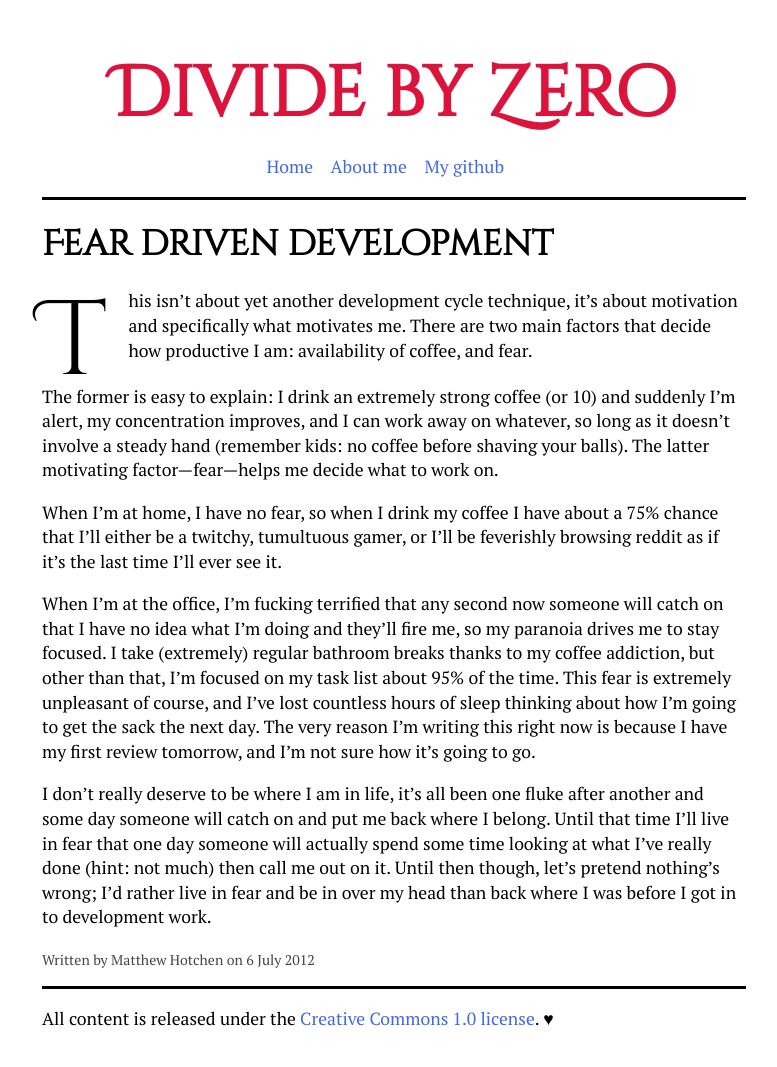
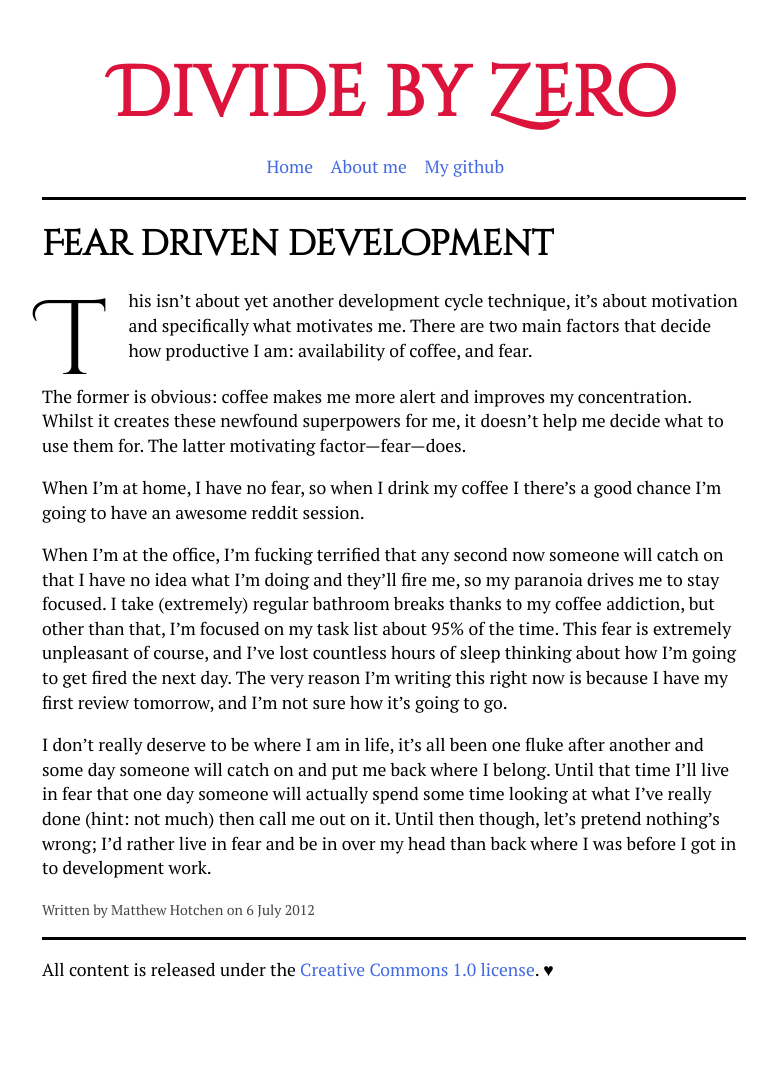
Before and after one commit to mhotchen/mhotchen.github.io, a Jekyll site: the page built from _posts/2012-07-06-fear-driven-development.markdown, in a window 1280 px wide. Shown: the whole page, without its empty margins (246-1023 px from the left). Built offline with Jekyll 4.4.1, drawn with Linux system fonts in a browser that asks for light colours; after the commit the page ends 1018 px from its top, so only the background shows below that.

Commit message:
Rewording the FDD post slightly to get rid of some of the childishness (I guess I've grown up a bit)

```diff
--- a/_posts/2012-07-06-fear-driven-development.markdown
+++ b/_posts/2012-07-06-fear-driven-development.markdown
@@ -3,12 +3,12 @@ layout: post
 title: Fear driven development
 ---
 
-This isn’t about yet another development cycle technique, it’s about motivation and specifically what motivates me. There are two main factors that decide how productive I am: availability of coffee, and fear.
+This isn't about yet another development cycle technique, it's about motivation and specifically what motivates me. There are two main factors that decide how productive I am: availability of coffee, and fear.
 
-The former is easy to explain: I drink an extremely strong coffee (or 10) and suddenly I’m alert, my concentration improves, and I can work away on whatever, so long as it doesn’t involve a steady hand (remember kids: no coffee before shaving your balls). The latter motivating factor—fear—helps me decide what to work on.
+The former is obvious: coffee makes me more alert and improves my concentration. Whilst it creates these newfound superpowers for me, it doesn't help me decide what to use them for. The latter motivating factor—fear—does.
 
-When I’m at home, I have no fear, so when I drink my coffee I have about a 75% chance that I’ll either be a twitchy, tumultuous gamer, or I’ll be feverishly browsing reddit as if it’s the last time I’ll ever see it.
+When I'm at home, I have no fear, so when I drink my coffee I there's a good chance I'm going to have an awesome reddit session.
 
-When I’m at the office, I’m fucking terrified that any second now someone will catch on that I have no idea what I’m doing and they’ll fire me, so my paranoia drives me to stay focused. I take (extremely) regular bathroom breaks thanks to my coffee addiction, but other than that, I’m focused on my task list about 95% of the time. This fear is extremely unpleasant of course, and I’ve lost countless hours of sleep thinking about how I’m going to get the sack the next day. The very reason I’m writing this right now is because I have my first review tomorrow, and I’m not sure how it’s going to go.
+When I'm at the office, I'm fucking terrified that any second now someone will catch on that I have no idea what I'm doing and they'll fire me, so my paranoia drives me to stay focused. I take (extremely) regular bathroom breaks thanks to my coffee addiction, but other than that, I'm focused on my task list about 95% of the time. This fear is extremely unpleasant of course, and I've lost countless hours of sleep thinking about how I'm going to get fired the next day. The very reason I'm writing this right now is because I have my first review tomorrow, and I'm not sure how it's going to go.
 
-I don’t really deserve to be where I am in life, it’s all been one fluke after another and some day someone will catch on and put me back where I belong. Until that time I’ll live in fear that one day someone will actually spend some time looking at what I’ve really done (hint: not much) then call me out on it. Until then though, let’s pretend nothing’s wrong; I’d rather live in fear and be in over my head than back where I was before I got in to development work.
+I don't really deserve to be where I am in life, it's all been one fluke after another and some day someone will catch on and put me back where I belong. Until that time I'll live in fear that one day someone will actually spend some time looking at what I've really done (hint: not much) then call me out on it. Until then though, let's pretend nothing's wrong; I'd rather live in fear and be in over my head than back where I was before I got in to development work.
```
